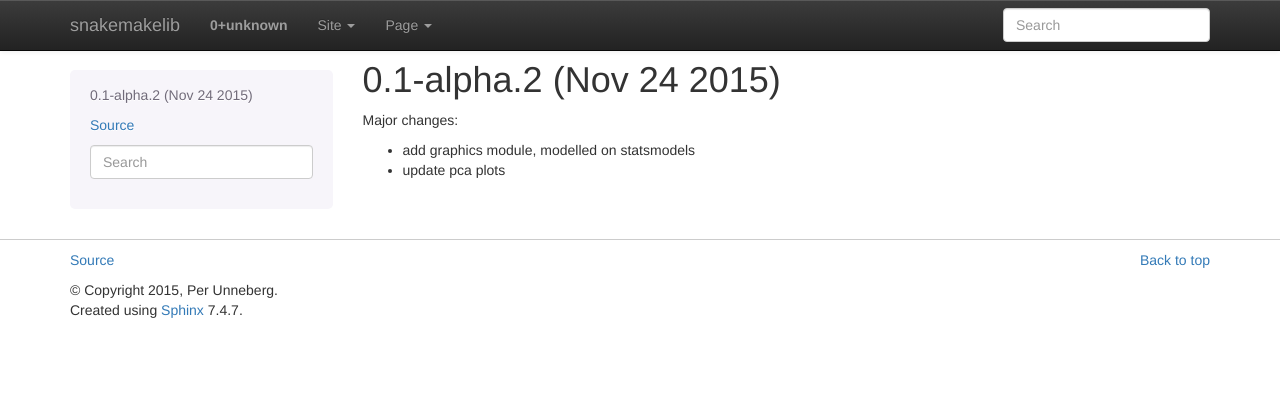
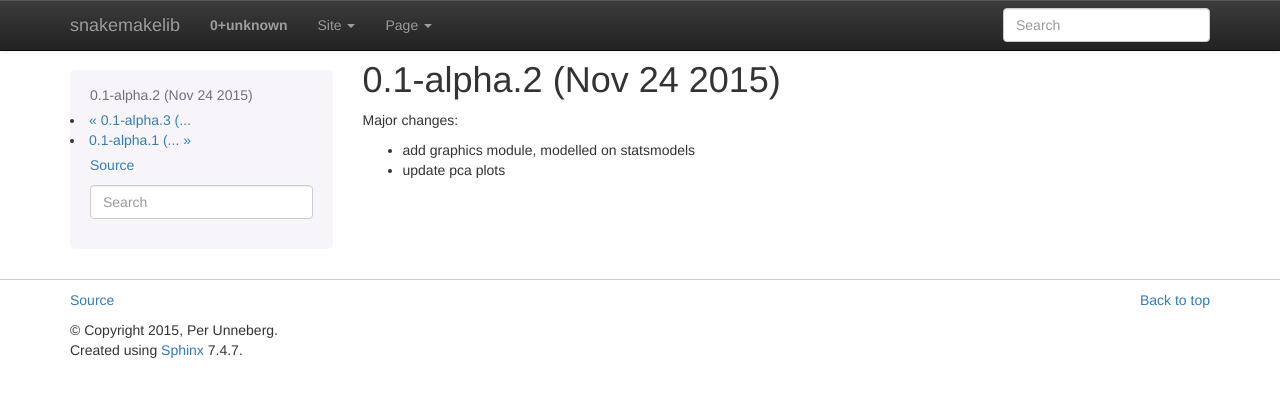
Before and after one commit to percyfal/snakemakelib-core, a Sphinx documentation site: the page built from sphinx/source/docs/releases/0.1-alpha.2.rst, in a window 1280 px wide. Shown: the top 397 px of the page. Built offline with Sphinx 7.4.7, drawn with Linux system fonts in a browser that asks for light colours; pages that are not in the unit, such as notebooks, are missing from menus.

Commit message:
Update release_notes index

```diff
--- a/sphinx/source/docs/release_notes.rst
+++ b/sphinx/source/docs/release_notes.rst
@@ -11,4 +11,6 @@
 .. toctree::
     :maxdepth: 1
 
-    releases/0.1-alpha.1
+   releases/0.1-alpha.3
+   releases/0.1-alpha.2
+   releases/0.1-alpha.1
```
